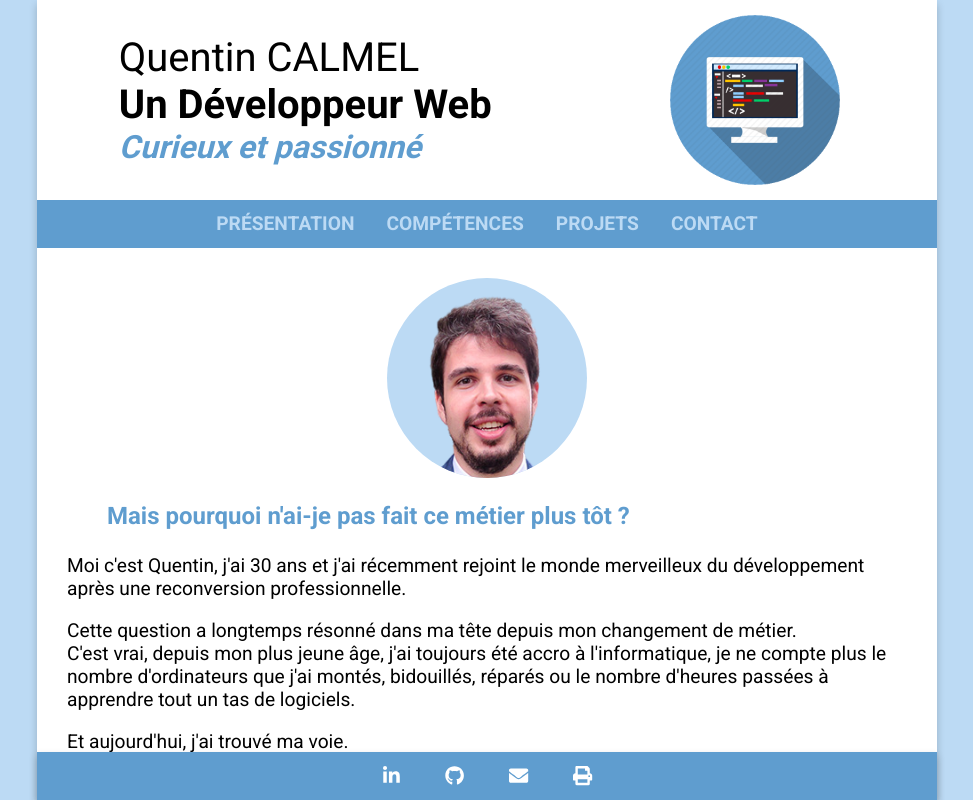
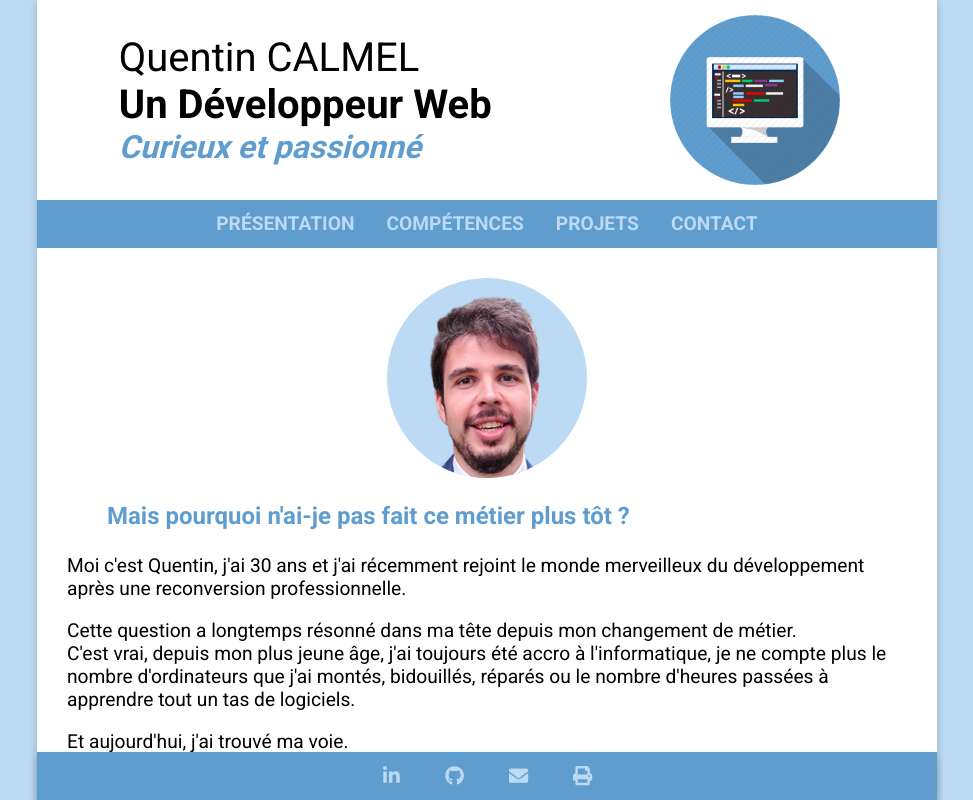
Before and after one commit to qcalmel/portfolio_react, a React (Create React App) app: page / in a window 1280 px wide. Shown: the whole page, without its empty margins (153-1126 px from the left). Built offline with nearby package versions, Linux system fonts and the light colour scheme.

Commit message:
change footer icon color

```diff
--- a/src/styles/Footer.css
+++ b/src/styles/Footer.css
@@ -23,7 +23,7 @@
 .social__icon {
     display: inline-block;
     font-size: 1.2rem;
-    color: white;
+    color: var(--secondary-color);
 
 }
 
@@ -33,6 +33,6 @@
 }
 
 .social__link:hover .social__icon {
-    color: var(--secondary-color);
+    color: white;
     text-decoration: underline;
 }
```
